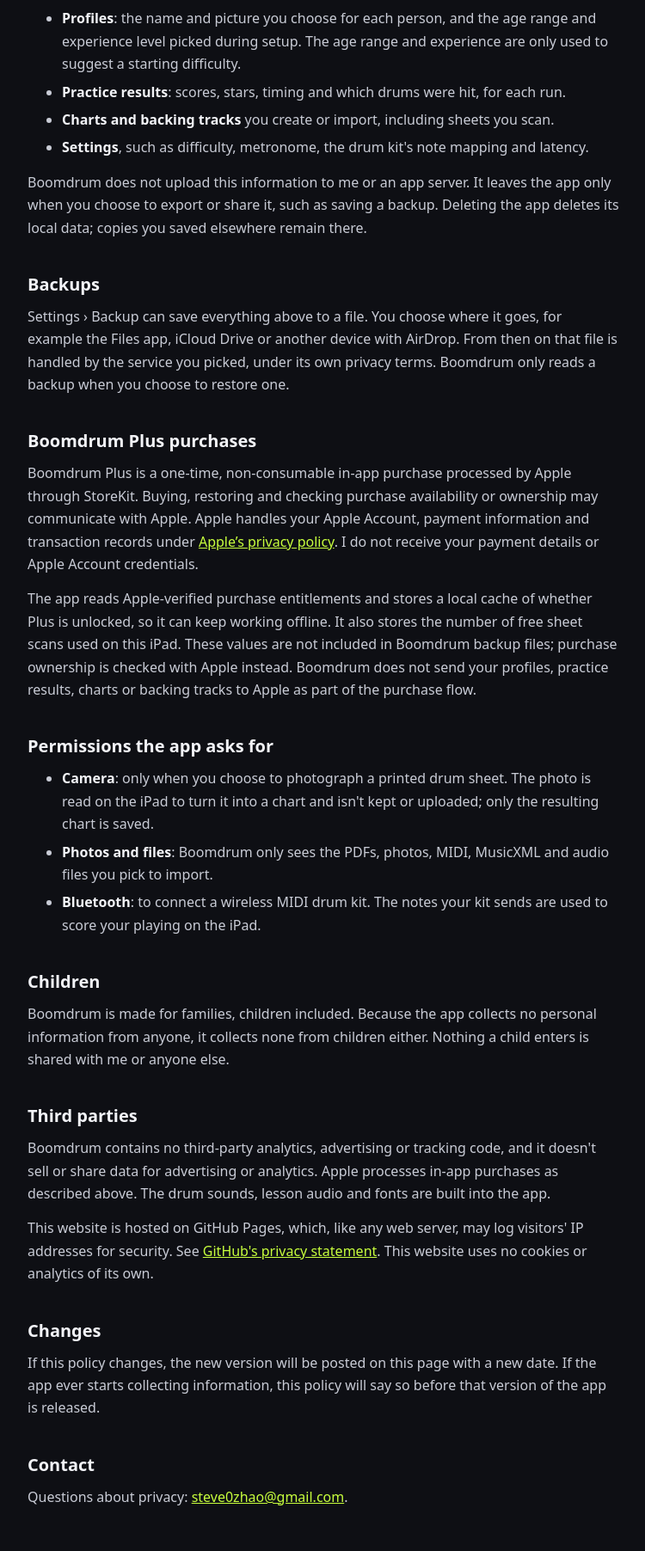
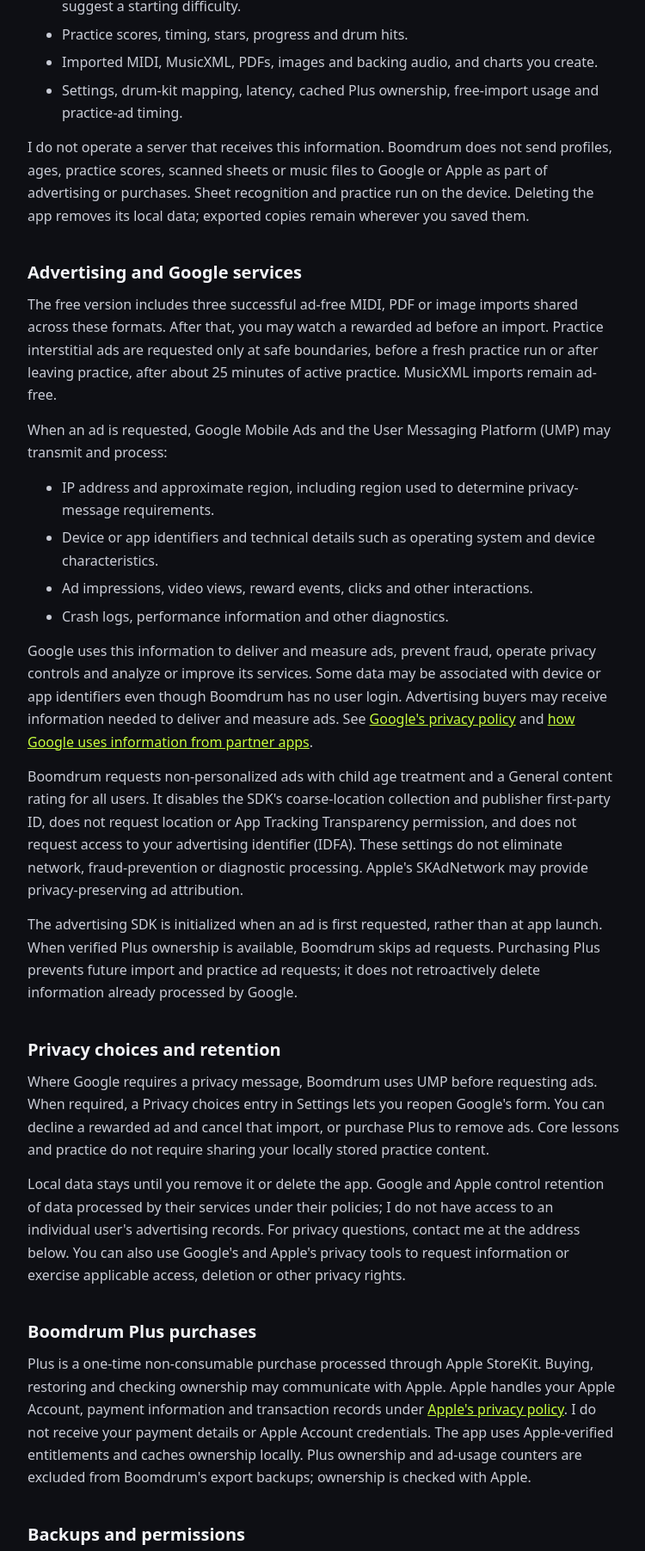
Before and after one commit to stevezhaoUS/boomdrum-site, a plain HTML site: page privacy.html in a window 1280 px wide. Shown: the part 599-2403 px from the top of the page at 86% size, without its empty margins (264-1014 px from the left). Drawn offline with Linux system fonts and the light colour scheme.

Commit message:
Disclose AdMob advertising data and publish authorized sellers

```diff
--- a/privacy.html
+++ b/privacy.html
@@ -4,87 +4,85 @@
 <meta charset="utf-8">
 <meta name="viewport" content="width=device-width, initial-scale=1">
 <title>Boomdrum Privacy Policy</title>
-<meta name="description" content="Boomdrum collects no personal information. Everything stays on your iPad.">
+<meta name="description" content="How Boomdrum keeps practice data on your iPad and handles Apple purchases and Google AdMob ads.">
 <link rel="icon" href="favicon.svg" type="image/svg+xml">
 <link rel="stylesheet" href="style.css">
 </head>
-<body>
-<main>
-<header>
-<a href="./"><img src="favicon.svg" width="32" height="32" alt="">Boomdrum</a>
-</header>
-
+<body><main>
+<header><a href="./"><img src="favicon.svg" width="32" height="32" alt="">Boomdrum</a></header>
 <h1>Privacy Policy</h1>
-<p class="updated">Last updated November 25, 2026</p>
-
-<div class="summary">
-<p><strong>In short: Boomdrum doesn't collect any information about you or your children.</strong> There are no accounts,
-ads, analytics or tracking. Practice, lessons and sheet scanning work on your iPad without an internet connection.
-Buying or restoring Boomdrum Plus uses Apple’s App Store services. Your profiles, practice results and imported content
-are not sent to me.</p>
-</div>
-
-<p>Boomdrum is an iPad app for practicing on an electronic drum kit. It is made by Steve Zhao ("I", "me"). This policy
-explains what the app does with information. It applies to the Boomdrum app and to this website.</p>
-
-<h2>What stays on your iPad</h2>
-<p>To work, Boomdrum keeps the following in the app's own storage on your iPad:</p>
+<p class="updated">Last updated November 27, 2026</p>
+<div class="summary"><p><strong>Your profiles, practice results and imported music stay on your iPad.</strong>
+Boomdrum has no app account or developer analytics service. The ad-supported release uses Google AdMob to display
+non-personalized ads and process advertising, device and diagnostic information. Apple handles Plus purchases.
+Boomdrum Plus removes all import and practice ads.</p></div>
+<p>Boomdrum is an iPad drum practice app made by Steve Zhao. This policy covers the app and this support website.
+The advertising sections apply to the upcoming ad-supported release; earlier releases without an advertising SDK do not request ads.</p>
+<h2>Information kept on your iPad</h2>
 <ul>
-<li><strong>Profiles</strong>: the name and picture you choose for each person, and the age range and experience level picked
-during setup. The age range and experience are only used to suggest a starting difficulty.</li>
-<li><strong>Practice results</strong>: scores, stars, timing and which drums were hit, for each run.</li>
-<li><strong>Charts and backing tracks</strong> you create or import, including sheets you scan.</li>
-<li><strong>Settings</strong>, such as difficulty, metronome, the drum kit's note mapping and latency.</li>
+<li>Profile names and pictures, age range and experience level. Age and experience suggest a starting difficulty.</li>
+<li>Practice scores, timing, stars, progress and drum hits.</li>
+<li>Imported MIDI, MusicXML, PDFs, images and backing audio, and charts you create.</li>
+<li>Settings, drum-kit mapping, latency, cached Plus ownership, free-import usage and practice-ad timing.</li>
 </ul>
-<p>Boomdrum does not upload this information to me or an app server. It leaves the app only when you choose to export
-or share it, such as saving a backup. Deleting the app deletes its local data; copies you saved elsewhere remain there.</p>
-
-<h2>Backups</h2>
-<p>Settings › Backup can save everything above to a file. You choose where it goes, for example the Files app, iCloud
-Drive or another device with AirDrop. From then on that file is handled by the service you picked, under its own
-privacy terms. Boomdrum only reads a backup when you choose to restore one.</p>
-
+<p>I do not operate a server that receives this information. Boomdrum does not send profiles, ages, practice scores,
+scanned sheets or music files to Google or Apple as part of advertising or purchases. Sheet recognition and practice
+run on the device. Deleting the app removes its local data; exported copies remain wherever you saved them.</p>
+<h2>Advertising and Google services</h2>
+<p>The free version includes three successful ad-free MIDI, PDF or image imports shared across these formats.
+After that, you may watch a rewarded ad before an import. Practice interstitial ads are requested only at safe boundaries,
+before a fresh practice run or after leaving practice, after about 25 minutes of active practice. MusicXML imports remain ad-free.</p>
+<p>When an ad is requested, Google Mobile Ads and the User Messaging Platform (UMP) may transmit and process:</p>
+<ul>
+<li>IP address and approximate region, including region used to determine privacy-message requirements.</li>
+<li>Device or app identifiers and technical details such as operating system and device characteristics.</li>
+<li>Ad impressions, video views, reward events, clicks and other interactions.</li>
+<li>Crash logs, performance information and other diagnostics.</li>
+</ul>
+<p>Google uses this information to deliver and measure ads, prevent fraud, operate privacy controls and analyze or improve
+its services. Some data may be associated with device or app identifiers even though Boomdrum has no user login.
+Advertising buyers may receive information needed to deliver and measure ads. See
+<a href="https://policies.google.com/privacy">Google's privacy policy</a> and
+<a href="https://policies.google.com/technologies/partner-sites">how Google uses information from partner apps</a>.</p>
+<p>Boomdrum requests non-personalized ads with child age treatment and a General content rating for all users.
+It disables the SDK's coarse-location collection and publisher first-party ID, does not request location or App Tracking
+Transparency permission, and does not request access to your advertising identifier (IDFA). These settings do not
+eliminate network, fraud-prevention or diagnostic processing. Apple's SKAdNetwork may provide privacy-preserving ad attribution.</p>
+<p>The advertising SDK is initialized when an ad is first requested, rather than at app launch. When verified Plus
+ownership is available, Boomdrum skips ad requests. Purchasing Plus prevents future import and practice ad requests;
+it does not retroactively delete information already processed by Google.</p>
+<h2>Privacy choices and retention</h2>
+<p>Where Google requires a privacy message, Boomdrum uses UMP before requesting ads. When required, a Privacy choices
+entry in Settings lets you reopen Google's form. You can decline a rewarded ad and cancel that import, or purchase Plus
+to remove ads. Core lessons and practice do not require sharing your locally stored practice content.</p>
+<p>Local data stays until you remove it or delete the app. Google and Apple control retention of data processed by their
+services under their policies; I do not have access to an individual user's advertising records. For privacy questions,
+contact me at the address below. You can also use Google's and Apple's privacy tools to request information or exercise
+applicable access, deletion or other privacy rights.</p>
 <h2>Boomdrum Plus purchases</h2>
-<p>Boomdrum Plus is a one-time, non-consumable in-app purchase processed by Apple through StoreKit. Buying,
-restoring and checking purchase availability or ownership may communicate with Apple. Apple handles your Apple Account,
-payment information and transaction records under <a href="https://www.apple.com/legal/privacy/">Apple’s privacy policy</a>.
-I do not receive your payment details or Apple Account credentials.</p>
-<p>The app reads Apple-verified purchase entitlements and stores a local cache of whether Plus is unlocked, so it
-can keep working offline. It also stores the number of free sheet scans used on this iPad. These values are not
-included in Boomdrum backup files; purchase ownership is checked with Apple instead. Boomdrum does not send your
-profiles, practice results, charts or backing tracks to Apple as part of the purchase flow.</p>
-
-<h2>Permissions the app asks for</h2>
-<ul>
-<li><strong>Camera</strong>: only when you choose to photograph a printed drum sheet. The photo is read on the iPad to turn it
-into a chart and isn't kept or uploaded; only the resulting chart is saved.</li>
-<li><strong>Photos and files</strong>: Boomdrum only sees the PDFs, photos, MIDI, MusicXML and audio files you pick to import.</li>
-<li><strong>Bluetooth</strong>: to connect a wireless MIDI drum kit. The notes your kit sends are used to score your playing on
-the iPad.</li>
-</ul>
-
-<h2>Children</h2>
-<p>Boomdrum is made for families, children included. Because the app collects no personal information from anyone, it
-collects none from children either. Nothing a child enters is shared with me or anyone else.</p>
-
-<h2>Third parties</h2>
-<p>Boomdrum contains no third-party analytics, advertising or tracking code, and it doesn't sell or share data
-for advertising or analytics. Apple processes in-app purchases as described above. The drum sounds, lesson audio
-and fonts are built into the app.</p>
-<p>This website is hosted on GitHub Pages, which, like any web server, may log visitors' IP addresses for security.
-See <a href="https://docs.github.com/en/site-policy/privacy-policies/github-general-privacy-statement">GitHub's privacy statement</a>.
-This website uses no cookies or analytics of its own.</p>
-
-<h2>Changes</h2>
-<p>If this policy changes, the new version will be posted on this page with a new date. If the app ever starts
-collecting information, this policy will say so before that version of the app is released.</p>
-
-<h2>Contact</h2>
-<p>Questions about privacy: <a href="mailto:steve0zhao@gmail.com">steve0zhao@gmail.com</a>.</p>
-
-<footer>
-<p>Boomdrum by Steve Zhao · <a href="./">Support</a></p>
-</footer>
-</main>
-</body>
-</html>
+<p>Plus is a one-time non-consumable purchase processed through Apple StoreKit. Buying, restoring and checking ownership
+may communicate with Apple. Apple handles your Apple Account, payment information and transaction records under
+<a href="https://www.apple.com/legal/privacy/">Apple's privacy policy</a>. I do not receive your payment details or Apple Account credentials.
+The app uses Apple-verified entitlements and caches ownership locally. Plus ownership and ad-usage counters are excluded
+from Boomdrum's export backups; ownership is checked with Apple.</p>
+<h2>Backups and permissions</h2>
+<p>Settings &gt; Backup exports your local practice data to a location you choose, such as Files or iCloud Drive.
+That service handles the file under its own terms. Boomdrum reads a backup only when you choose to restore it.</p>
+<p>Camera and file access are used only for sheets, photos or files you select. Bluetooth MIDI connects your drum kit;
+hits are processed locally. Boomdrum does not request microphone, contacts or location access. Opening an advertiser's
+website or app is governed by that advertiser's privacy policy.</p>
+<h2>Children and families</h2>
+<p>Profiles and children's practice information remain on the device. The app does not send a child's profile name, photo
+or age to Google. All ad requests use child age treatment, non-personalized ads and General content filtering.
+Google may still process the technical information described above to operate, measure and protect the advertising service.
+Parents can purchase Plus to remove ads. A parental question precedes the in-app purchase flow.</p>
+<h2>This website</h2>
+<p>This website is hosted on GitHub Pages, whose servers may log IP addresses for security. See
+<a href="https://docs.github.com/en/site-policy/privacy-policies/github-general-privacy-statement">GitHub's privacy statement</a>.
+The site has no advertising, analytics scripts or cookies of its own. Built-in drum sounds, lesson audio and fonts
+are bundled in the app.</p>
+<h2>Changes and contact</h2>
+<p>Changes are posted here with an updated date. Questions or privacy requests:
+<a href="mailto:steve0zhao@gmail.com">steve0zhao@gmail.com</a>.</p>
+<footer><p>Boomdrum by Steve Zhao · <a href="./">Support</a></p></footer>
+</main></body></html>
```
Also changed, not shown: app-ads.txt (added).
